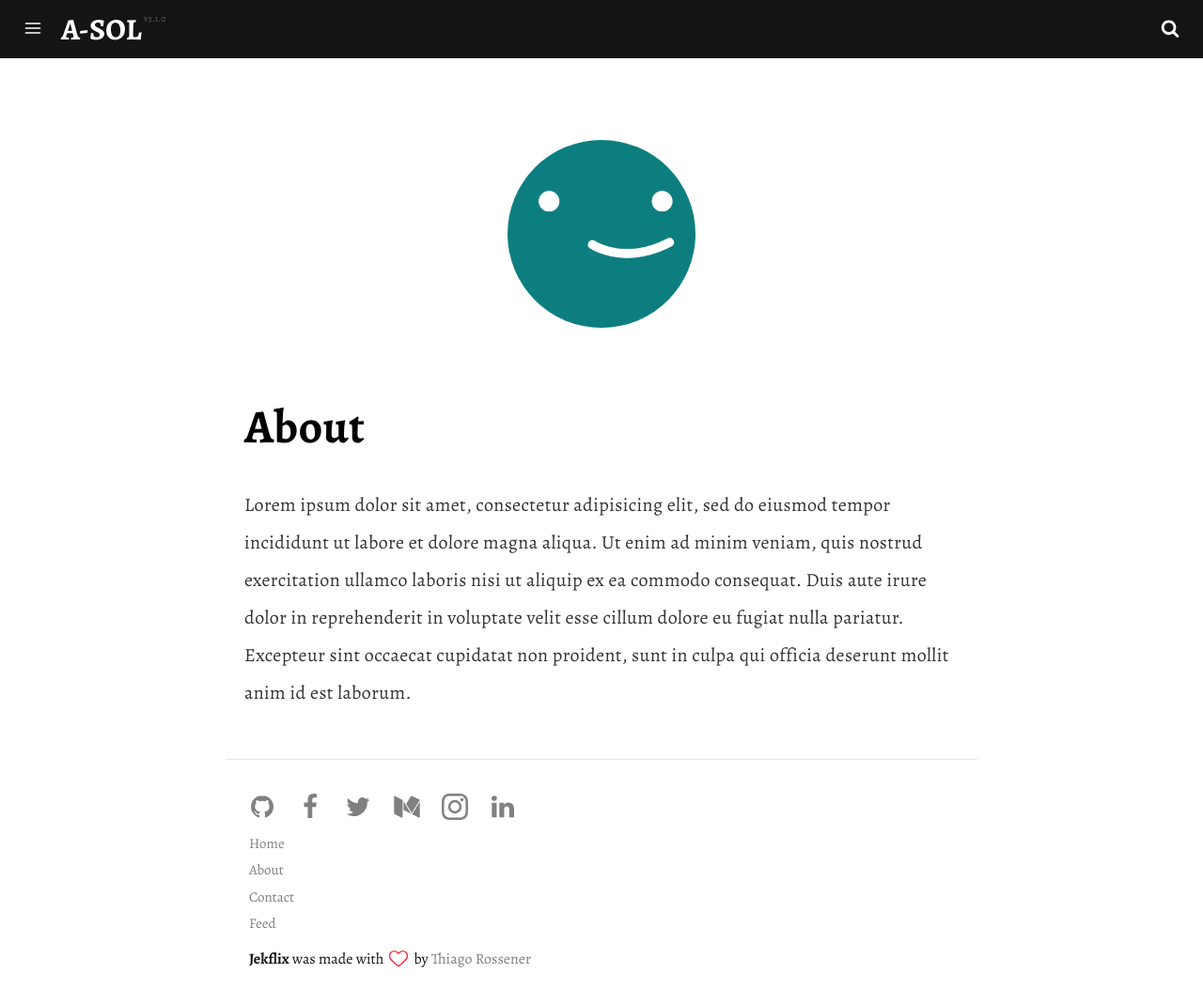
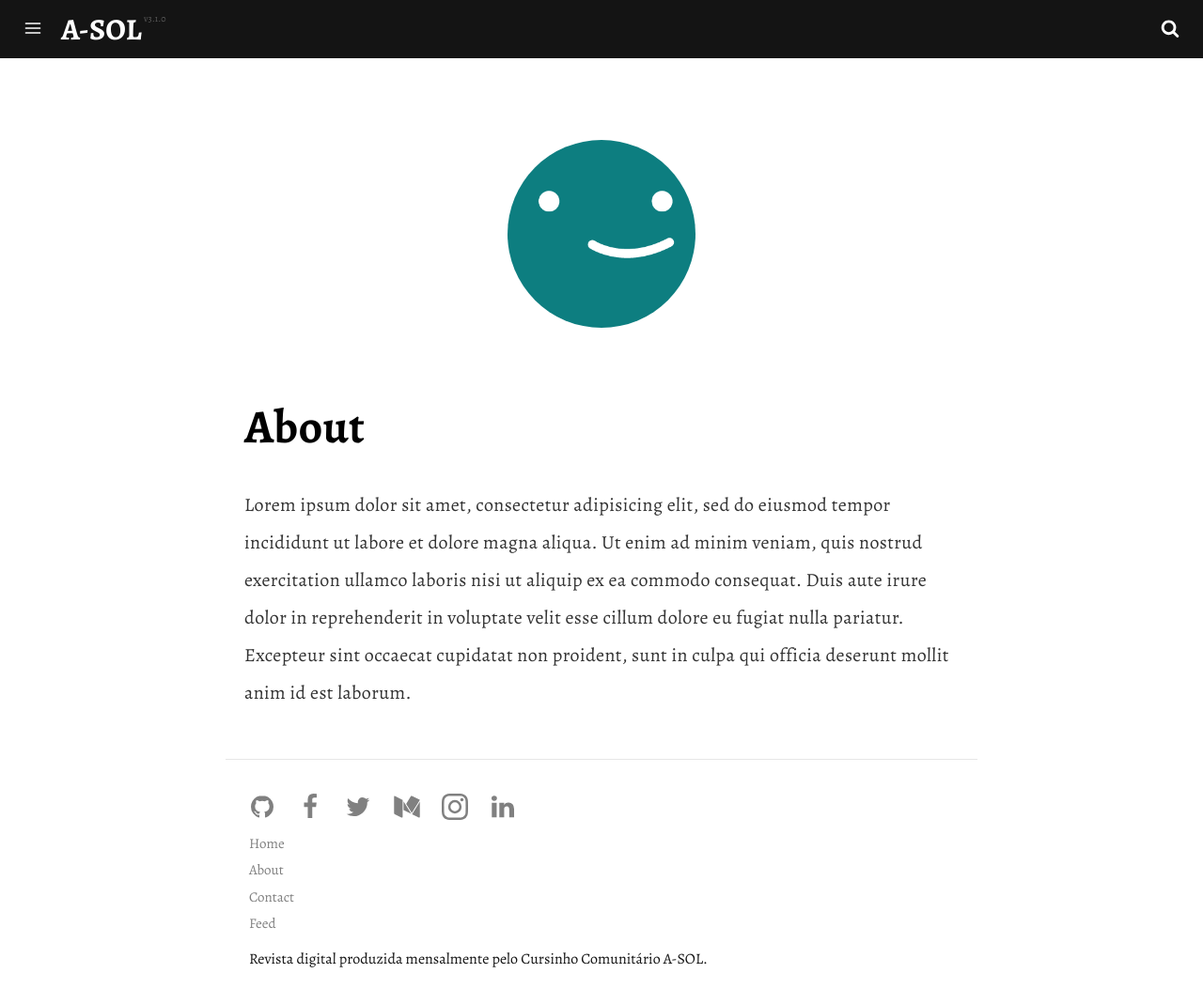
Before and after one commit to asolgru/revista, a Jekyll site: the page built from pages/about.md, in a window 1280 px wide and 1070 px high. Shown: the whole window at 94% size. Built offline with Jekyll 4.4.1, drawn with Linux system fonts in a browser that asks for light colours; a script that is not in the unit is left out.

Commit message:
Update footer.html

```diff
--- a/_includes/footer.html
+++ b/_includes/footer.html
@@ -35,8 +35,7 @@
     {% include links.html %}
 
     <p>
-      <span>Jekflix</span> was made with <svg class="love"><use xlink:href="#icon-heart"></use></svg> by <a href="https://rossener.com" target="_blank" class="creator">Thiago Rossener</a>
-    </p>
+Revista digital produzida mensalmente pelo Cursinho Comunitário A-SOL.    </p>
 </footer>
 
 {% assign social_urls = '' %}
```
